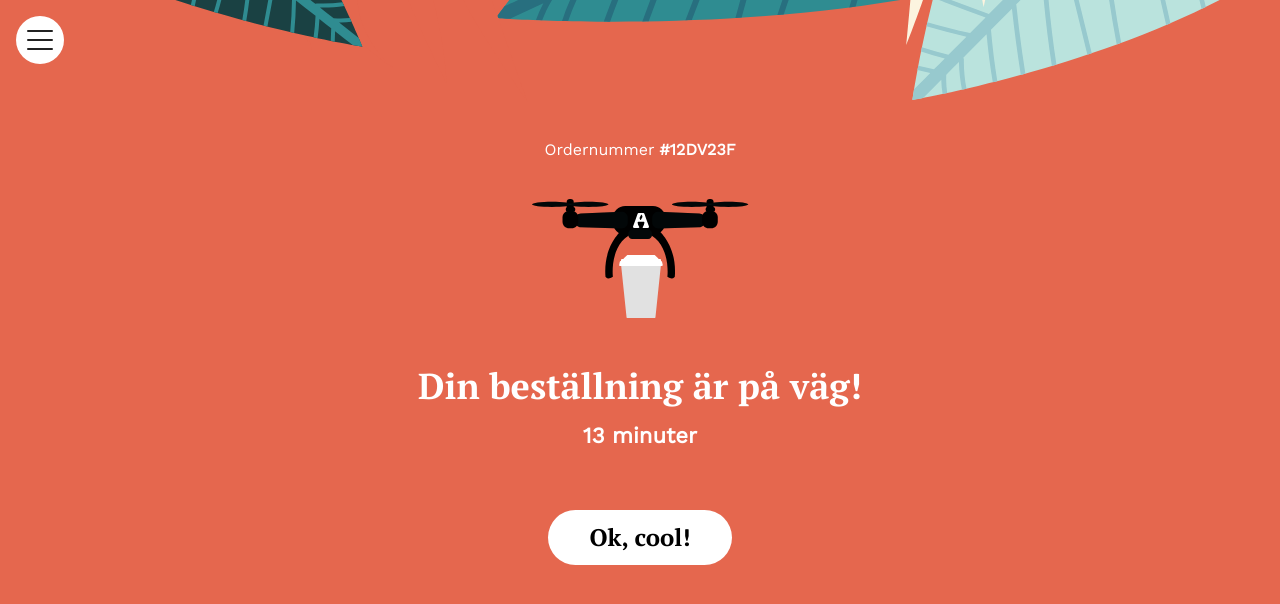
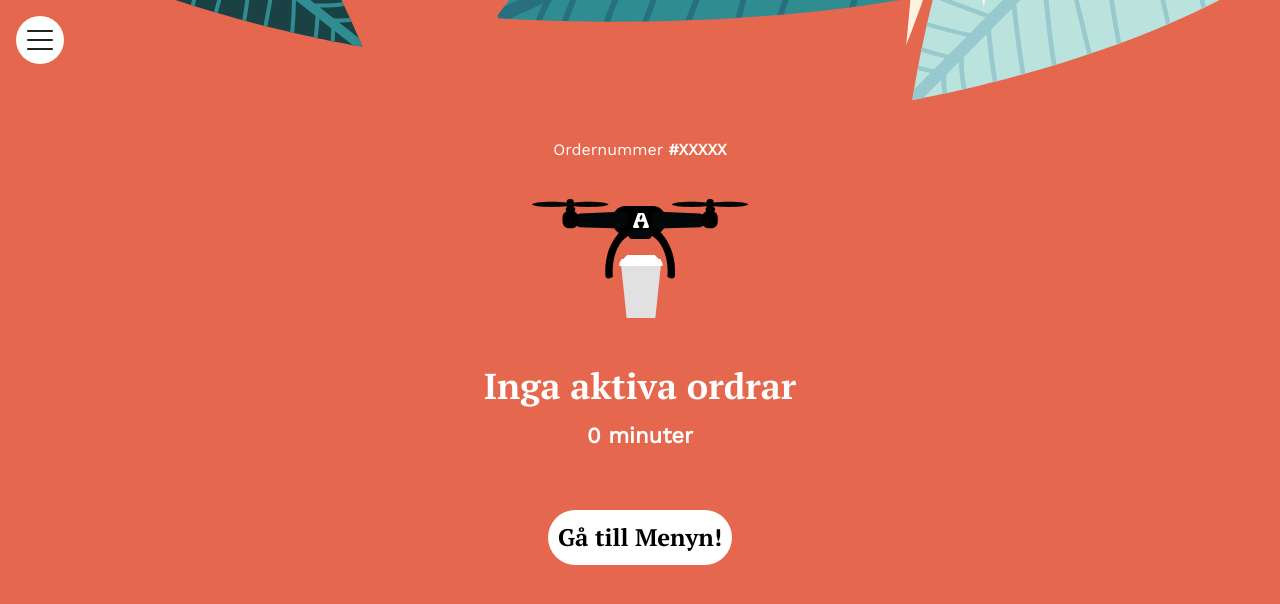
Before and after one commit to ThomasLaukkanen/airbean-coffee, a React (Create React App) app: page /status in a window 1280 px wide. Shown: the top 604 px of the page. Built offline with nearby package versions, Linux system fonts and the light colour scheme.

Commit message:
finnished for today

```diff
--- a/src/components/Cart.js
+++ b/src/components/Cart.js
@@ -4,7 +4,7 @@ import arrow from '../assets/arrow.svg'
 import polygon from '../assets/polygon.svg'
 import { useSelector } from 'react-redux'
 import { useState, useEffect } from 'react'
-import { deleteItemCart, addItemCart } from '../actions/coffeeAction'
+import { deleteItemCart, addItemCart, setOrders } from '../actions/coffeeAction'
 import { useDispatch } from 'react-redux'
 import { useHistory } from 'react-router-dom'
 
@@ -42,6 +42,7 @@ function Cart({ removeTotalCost, addTotalCost, totalSum }) {
       }
       const reponse = await fetch('http://localhost:3002/api/order', settings)
       const data = await reponse.json()
+      dispatch(setOrders(data))
       console.log(data)
     }
     postOrder()
--- a/src/reducers/coffeeReducer.js
+++ b/src/reducers/coffeeReducer.js
@@ -27,7 +27,7 @@ export const coffeeReducer = (state = initState, action) => {
     case 'SET_ORDERS':
       return {
         ...state,
-        orders: action.payload
+        orders: [...state.orders, action.payload]
       }
     case 'SET_EMAIL':
       return {
--- a/src/views/Status.js
+++ b/src/views/Status.js
@@ -1,17 +1,38 @@
 import './Status.scss'
 import drone from '../assets/drone.svg'
+import { useSelector } from 'react-redux'
+import { useHistory } from 'react-router-dom'
 function Status() {
+  const history = useHistory()
+  const orders = useSelector((state) => state.orders)
+
   return (
     <div className="statusWrapper">
+      {orders.items > 0 ? (
+        <>
           <h3>
-        Ordernummer <strong>#12DV23F </strong>
+            Ordernummer <strong>#{orders[-1].id} </strong>
           </h3>
           <img src={drone} alt="drone" />
           <h1>Din beställning är på väg!</h1>
           <h2>
             <strong>13</strong> minuter
           </h2>
-      <button>Ok, cool!</button>
+          <button onClick={() => history.push('/menu')}>Ok, cool!</button>
+        </>
+      ) : (
+        <>
+          <h3>
+            Ordernummer <strong>#XXXXX </strong>
+          </h3>
+          <img src={drone} alt="drone" />
+          <h1>Inga aktiva ordrar</h1>
+          <h2>
+            <strong>0</strong> minuter
+          </h2>
+          <button onClick={() => history.push('/menu')}>Gå till Menyn!</button>
+        </>
+      )}
     </div>
   )
 }
```
Lines whose indentation alone changed are shown as unchanged.
